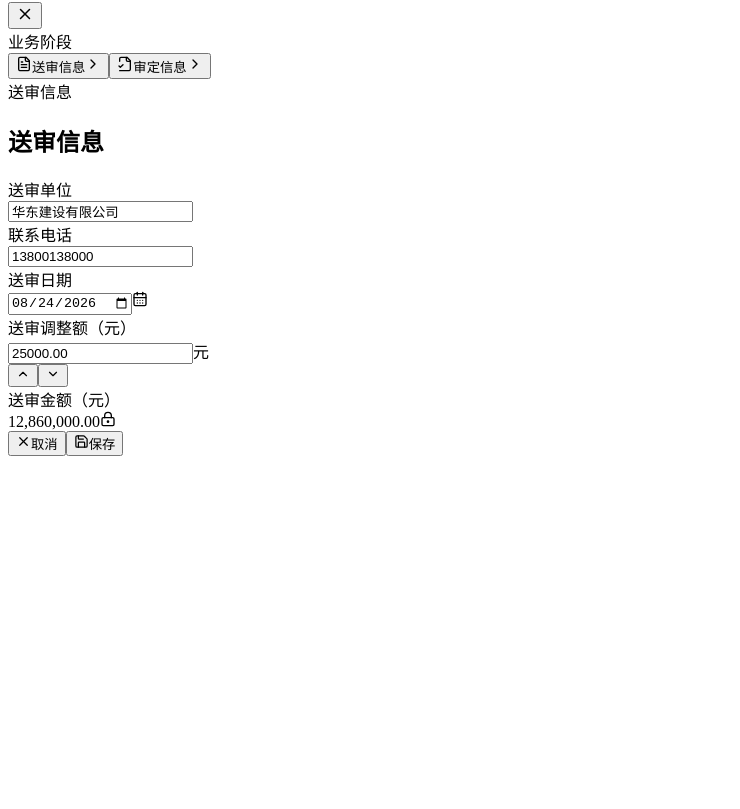
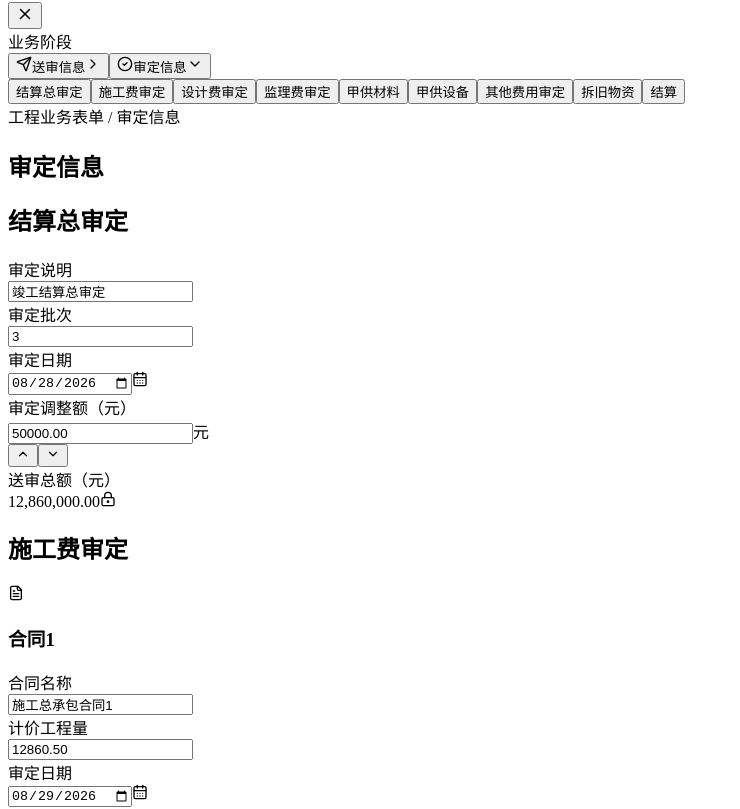
Before and after one commit to yih14601-wq/engineering-review-entry-demo, a React (Vite) app: page / in a window 1280 px wide. Shown: the part 438-1247 px from the top of the page, without its empty margins (0-740 px from the left). Before the commit the page ends 902 px from the top, so only its background shows below. Built offline with nearby package versions, Linux system fonts and the light colour scheme; the HTML template or start-up script is replaced by a standard one.

Commit message:
feat: implement scroll-linked review page

```diff
--- a/src/App.tsx
+++ b/src/App.tsx
@@ -1,4 +1,4 @@
-import { useEffect, useMemo, useState } from 'react'
+import { useEffect, useMemo, useRef, useState } from 'react'
 import {
   Building2,
   CalendarDays,
@@ -6,6 +6,7 @@ import {
   ChevronDown,
   ChevronRight,
   ChevronUp,
+  CircleCheck,
   ClipboardList,
   FileCheck2,
   FileText,
@@ -15,6 +16,7 @@ import {
   Menu,
   Save,
   Search,
+  Send,
   X,
 } from 'lucide-react'
 import {
@@ -172,7 +174,7 @@ function Sidebar({
           className={`primary-nav ${isSubmit ? 'is-active' : ''}`}
           onClick={() => onPageChange('submit')}
         >
-          <FileText size={16} />
+          <Send size={16} />
           <span>送审信息</span>
           <ChevronRight className="nav-spacer-icon" size={16} aria-hidden="true" />
         </button>
@@ -181,15 +183,15 @@ function Sidebar({
           className={`primary-nav ${!isSubmit ? 'is-active' : ''}`}
           aria-expanded={expanded}
           onClick={() => {
-            if (!expanded) {
+            if (isSubmit) {
               onExpandedChange(true)
               onPageChange('overall-review')
             } else {
-              onExpandedChange(false)
+              onExpandedChange(!expanded)
             }
           }}
         >
-          <FileCheck2 size={16} />
+          <CircleCheck size={16} />
           <span>审定信息</span>
           {expanded ? <ChevronDown size={16} /> : <ChevronRight size={16} />}
         </button>
@@ -200,6 +202,7 @@ function Sidebar({
                 type="button"
                 key={page.id}
                 className={page.id === activePage.id ? 'is-active' : ''}
+                aria-current={page.id === activePage.id ? 'location' : undefined}
                 onClick={() => onPageChange(page.id)}
               >
                 <span className="nav-dot" aria-hidden="true" />
@@ -269,17 +272,23 @@ function BackgroundWorkspace({ onOpen }: { onOpen: () => void }) {
 
 export default function App() {
   const [drawerOpen, setDrawerOpen] = useState(true)
-  const [activePageId, setActivePageId] = useState('submit')
-  const [reviewExpanded, setReviewExpanded] = useState(false)
+  const [activePageId, setActivePageId] = useState('overall-review')
+  const [reviewExpanded, setReviewExpanded] = useState(true)
   const [values, setValues] = useState(initialValues)
   const [savedValues, setSavedValues] = useState(initialValues)
   const [toast, setToast] = useState<Toast>(null)
   const [mobileNavOpen, setMobileNavOpen] = useState(false)
+  const formScrollRef = useRef<HTMLDivElement>(null)
+  const reviewSectionRefs = useRef<Record<string, HTMLElement | null>>({})
+  const pendingScrollRef = useRef<string | null>(null)
+  const scrollSpyLockRef = useRef<string | null>(null)
+  const scrollUnlockTimerRef = useRef<number | null>(null)
 
   const activePage = useMemo(
     () => pages.find((page) => page.id === activePageId) ?? pages[0],
     [activePageId],
   )
+  const isReviewMode = activePage.group === 'review'
 
   useEffect(() => {
     if (activePage.group === 'review') setReviewExpanded(true)
@@ -291,12 +300,77 @@ export default function App() {
     return () => window.clearTimeout(timeout)
   }, [toast])
 
+  useEffect(() => {
+    const targetId = pendingScrollRef.current
+    if (!isReviewMode || !targetId) return
+
+    const frame = window.requestAnimationFrame(() => {
+      pendingScrollRef.current = null
+      reviewSectionRefs.current[targetId]?.scrollIntoView({
+        behavior: 'smooth',
+        block: 'start',
+      })
+      if (scrollUnlockTimerRef.current) {
+        window.clearTimeout(scrollUnlockTimerRef.current)
+      }
+      scrollUnlockTimerRef.current = window.setTimeout(() => {
+        scrollSpyLockRef.current = null
+        scrollUnlockTimerRef.current = null
+      }, 1000)
+    })
+
+    return () => window.cancelAnimationFrame(frame)
+  }, [activePageId, isReviewMode])
+
+  useEffect(() => {
+    const scrollArea = formScrollRef.current
+    if (!isReviewMode || !scrollArea) return
+
+    const updateActiveSection = () => {
+      if (pendingScrollRef.current || scrollSpyLockRef.current) return
+
+      const scrollTop = scrollArea.getBoundingClientRect().top
+      let currentId = reviewPages[0].id
+
+      reviewPages.forEach((page) => {
+        const section = reviewSectionRefs.current[page.id]
+        if (section && section.getBoundingClientRect().top - scrollTop <= 96) {
+          currentId = page.id
+        }
+      })
+
+      const isAtBottom =
+        scrollArea.scrollTop + scrollArea.clientHeight >= scrollArea.scrollHeight - 24
+      if (isAtBottom) currentId = reviewPages[reviewPages.length - 1].id
+
+      setActivePageId((current) => (current === currentId ? current : currentId))
+    }
+
+    updateActiveSection()
+    scrollArea.addEventListener('scroll', updateActiveSection, { passive: true })
+    window.addEventListener('resize', updateActiveSection)
+
+    return () => {
+      scrollArea.removeEventListener('scroll', updateActiveSection)
+      window.removeEventListener('resize', updateActiveSection)
+    }
+  }, [isReviewMode])
+
+  useEffect(() => () => {
+    if (scrollUnlockTimerRef.current) {
+      window.clearTimeout(scrollUnlockTimerRef.current)
+    }
+  }, [])
+
   const updateValue = (id: string, value: string) => {
     setValues((current) => ({ ...current, [id]: value }))
   }
 
   const resetCurrentPage = () => {
-    const currentFields = activePage.fields ?? activePage.contracts?.flatMap((item) => item.fields) ?? []
+    const currentPages = isReviewMode ? reviewPages : [activePage]
+    const currentFields = currentPages.flatMap(
+      (page) => page.fields ?? page.contracts?.flatMap((item) => item.fields) ?? [],
+    )
     setValues((current) => {
       const next = { ...current }
       currentFields.forEach((field) => {
@@ -308,10 +382,27 @@ export default function App() {
 
   const saveCurrentPage = () => {
     setSavedValues(values)
-    setToast({ message: `${activePage.label}已保存`, key: Date.now() })
+    setToast({ message: `${isReviewMode ? '审定信息' : activePage.label}已保存`, key: Date.now() })
   }
 
   const changePage = (pageId: string) => {
+    const targetPage = pages.find((page) => page.id === pageId)
+    if (!targetPage) return
+
+    if (targetPage.group === 'review') {
+      setReviewExpanded(true)
+      pendingScrollRef.current = pageId
+      scrollSpyLockRef.current = pageId
+    } else {
+      pendingScrollRef.current = null
+      scrollSpyLockRef.current = null
+      if (scrollUnlockTimerRef.current) {
+        window.clearTimeout(scrollUnlockTimerRef.current)
+        scrollUnlockTimerRef.current = null
+      }
+      window.requestAnimationFrame(() => formScrollRef.current?.scrollTo({ top: 0 }))
+    }
+
     setActivePageId(pageId)
     setMobileNavOpen(false)
   }
@@ -363,21 +454,55 @@ export default function App() {
               </div>
 
               <main className="form-workspace">
-                <div className="form-scroll-area">
+                <div className="form-scroll-area" ref={formScrollRef}>
                   <div className="page-heading">
                     <div className="breadcrumb">
-                      {activePage.group === 'submit' ? '送审信息' : `审定信息 / ${activePage.label}`}
+                      工程业务表单 / {isReviewMode ? '审定信息' : '送审信息'}
                     </div>
-                    <h1>{activePage.label}</h1>
+                    <h1>{isReviewMode ? '审定信息' : activePage.label}</h1>
                   </div>
 
-                  {activePage.contracts ? (
-                    <div className="contracts">
-                      {activePage.contracts.map((contract) => (
-                        <section className="contract-section" key={contract.id}>
-                          <h3>{contract.label}</h3>
-                          <div className="contract-accent" />
-                          <FieldGrid fields={contract.fields} values={values} onChange={updateValue} />
+                  {isReviewMode ? (
+                    <div className="review-sections">
+                      {reviewPages.map((page) => (
+                        <section
+                          className="review-section"
+                          id={page.id}
+                          key={page.id}
+                          ref={(node) => {
+                            reviewSectionRefs.current[page.id] = node
+                          }}
+                        >
+                          <div className="review-section-heading">
+                            <span aria-hidden="true" />
+                            <h2>{page.label}</h2>
+                          </div>
+
+                          {page.contracts ? (
+                            <div className="contracts">
+                              {page.contracts.map((contract) => (
+                                <section className="contract-section" key={contract.id}>
+                                  <div className="contract-heading">
+                                    <span className="contract-icon" aria-hidden="true">
+                                      <FileText size={16} />
+                                    </span>
+                                    <h3>{contract.label}</h3>
+                                  </div>
+                                  <FieldGrid
+                                    fields={contract.fields}
+                                    values={values}
+                                    onChange={updateValue}
+                                  />
+                                </section>
+                              ))}
+                            </div>
+                          ) : (
+                            <FieldGrid
+                              fields={page.fields ?? []}
+                              values={values}
+                              onChange={updateValue}
+                            />
+                          )}
                         </section>
                       ))}
                     </div>
--- a/src/styles.css
+++ b/src/styles.css
@@ -345,6 +345,7 @@ input:focus-visible,
 .business-sidebar {
   width: 100%;
   height: 100%;
+  overflow-y: auto;
   padding-top: 20px;
   background: var(--neutral-50);
   border-right: 1px solid var(--neutral-200);
@@ -396,7 +397,7 @@ input:focus-visible,
   color: var(--brand-500);
   font-weight: 500;
   background: var(--brand-50);
-  border-radius: 0 var(--radius) var(--radius) 0;
+  border-radius: 0;
 }
 
 .primary-nav.is-active::before,
@@ -447,6 +448,8 @@ input:focus-visible,
   min-height: 0;
   flex: 1;
   overflow-y: auto;
+  overscroll-behavior: contain;
+  scroll-behavior: smooth;
   padding: 24px 32px 40px;
 }
 
@@ -623,23 +626,83 @@ input:focus-visible,
   color: var(--neutral-300);
 }
 
+.review-sections {
+  display: grid;
+  padding-bottom: clamp(260px, 30vh, 320px);
+}
+
+.review-section {
+  scroll-margin-top: 24px;
+  padding: 0 0 40px;
+  margin: 0 0 36px;
+  border-bottom: 1px solid var(--neutral-200);
+}
+
+.review-section:last-child {
+  padding-bottom: 8px;
+  margin-bottom: 0;
+  border-bottom: 0;
+}
+
+.review-section-heading {
+  min-height: 28px;
+  display: flex;
+  align-items: center;
+  gap: 12px;
+  margin-bottom: 24px;
+}
+
+.review-section-heading > span {
+  width: 4px;
+  height: 22px;
+  flex: 0 0 4px;
+  background: var(--brand-500);
+}
+
+.review-section-heading h2,
+.contract-section h3 {
+  margin: 0;
+  letter-spacing: 0;
+}
+
+.review-section-heading h2 {
+  font-size: 18px;
+  font-weight: 600;
+}
+
 .contracts {
   display: grid;
   gap: 36px;
 }
 
+.contract-section {
+  margin-left: 20px;
+  padding-left: 20px;
+  border-left: 2px solid var(--brand-100);
+}
+
+.contract-heading {
+  min-height: 32px;
+  display: flex;
+  align-items: center;
+  gap: 10px;
+  margin-bottom: 20px;
+}
+
+.contract-icon {
+  width: 28px;
+  height: 28px;
+  flex: 0 0 28px;
+  display: grid;
+  place-items: center;
+  color: var(--brand-500);
+  background: var(--brand-50);
+  border-radius: var(--radius);
+}
+
 .contract-section h3 {
-  margin: 0;
   font-size: 16px;
   font-weight: 600;
-}
-
-.contract-accent {
-  width: 40px;
-  height: 3px;
-  margin: 10px 0 20px;
-  background: var(--brand-500);
-  border-radius: 2px;
 }
 
 .form-footer {
@@ -784,6 +847,16 @@ input:focus-visible,
     gap: 32px;
   }
 
+  .review-section {
+    padding-bottom: 32px;
+    margin-bottom: 30px;
+  }
+
+  .contract-section {
+    margin-left: 8px;
+    padding-left: 14px;
+  }
+
   .form-footer {
     padding: 0 16px;
   }
```
